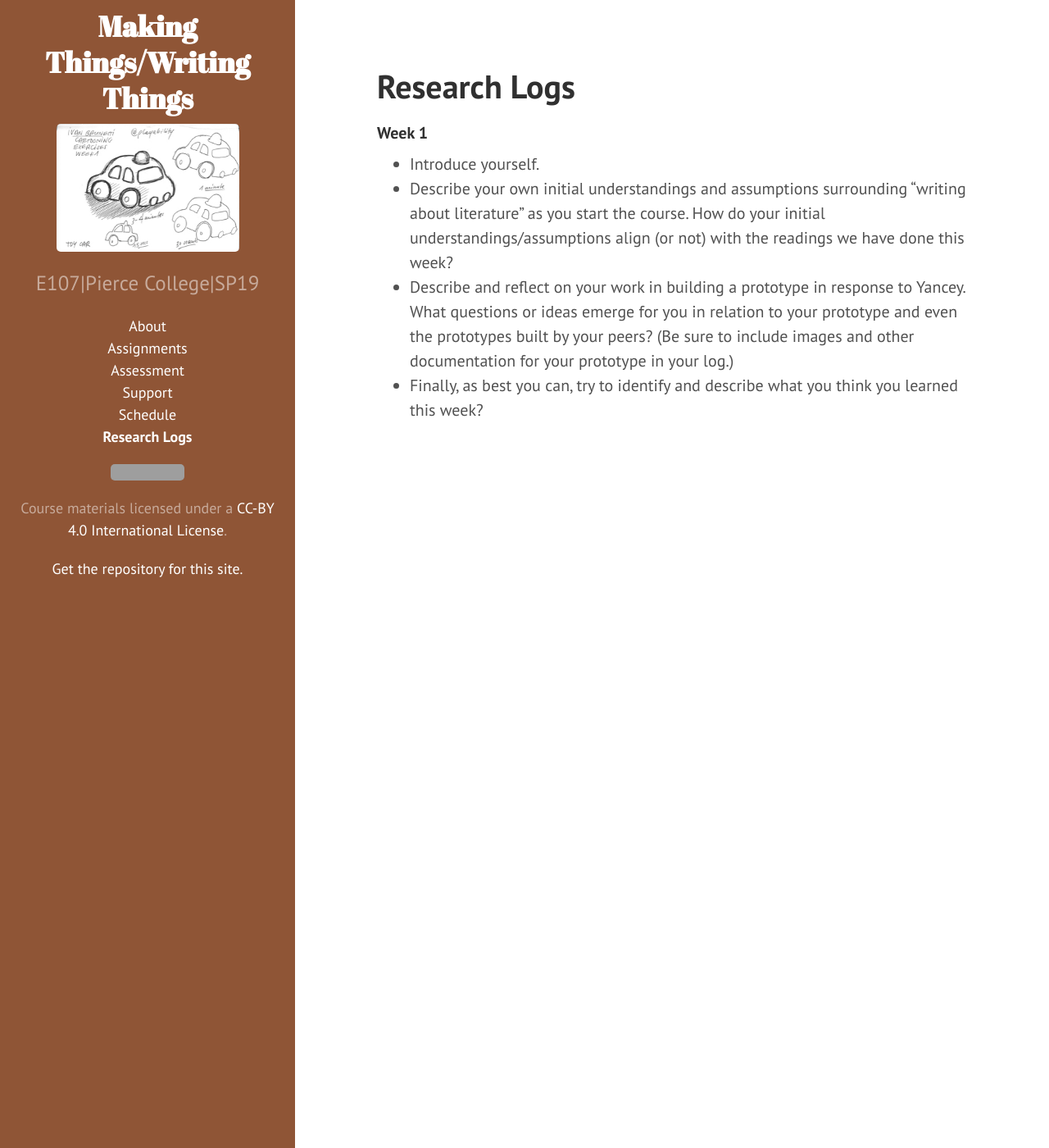
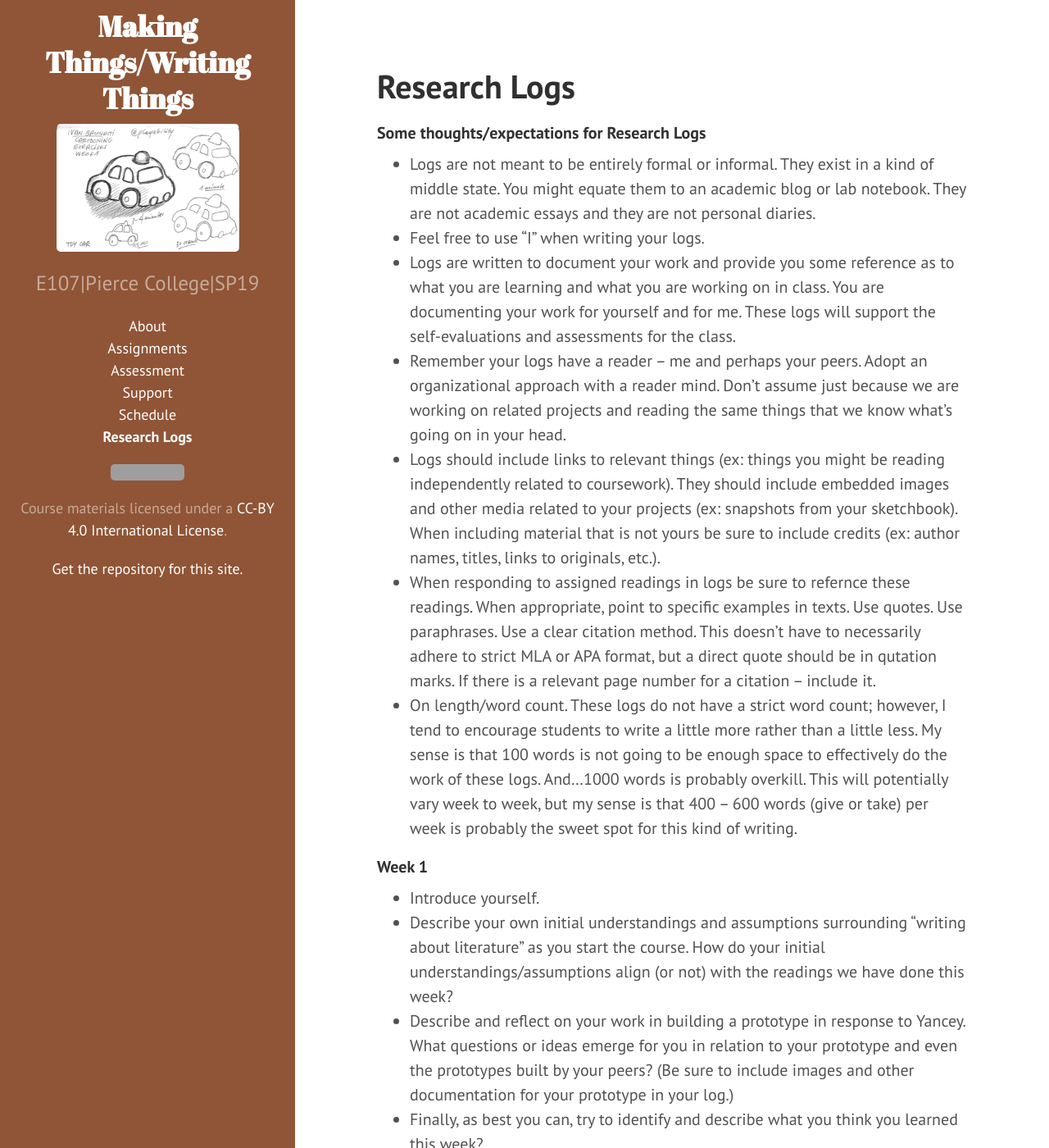
Before and after one commit to jloan/e107v2, a Jekyll site: the page built from 05logprompts.md, in a window 1280 px wide and 1400 px high. Shown: the whole window at 82% size. Built offline with Jekyll 4.4.1, drawn with Linux system fonts in a browser that asks for light colours; grey boxes are pictures that could not be loaded.

Commit message:
Update 05logprompts.md

```diff
--- a/05logprompts.md
+++ b/05logprompts.md
@@ -3,6 +3,16 @@ layout: page
 title: Research Logs
 permalink: /logs/
 ---
+
+#### Some thoughts/expectations for Research Logs
+
+* Logs are not meant to be entirely formal or informal. They exist in a kind of middle state. You might equate them to an academic blog or lab notebook. They are not academic essays and they are not personal diaries.
+* Feel free to use "I" when writing your logs.
+* Logs are written to document your work and provide you some reference as to what you are learning and what you are working on in class. You are documenting your work for yourself and for me. These logs will support the self-evaluations and assessments for the class.
+* Remember your logs have a reader -- me and perhaps your peers. Adopt an organizational approach with a reader mind. Don't assume just because we are working on related projects and reading the same things that we know what's going on in your head.
+* Logs should include links to relevant things (ex: things you might be reading independently related to coursework). They should include embedded images and other media related to your projects (ex: snapshots from your sketchbook). When including material that is not yours be sure to include credits (ex: author names, titles, links to originals, etc.).
+* When responding to assigned readings in logs be sure to refernce these readings. When appropriate, point to specific examples in texts. Use quotes. Use paraphrases. Use a clear citation method. This doesn't have to necessarily adhere to strict MLA or APA format, but a direct quote should be in qutation marks. If there is a relevant page number for a citation -- include it.
+* On length/word count. These logs do not have a strict word count; however, I tend to encourage students to write a little more rather than a little less. My sense is that 100 words is not going to be enough space to effectively do the work of these logs. And...1000 words is probably overkill. This will potentially vary week to week, but my sense is that 400 -- 600  words (give or take) per week is probably the sweet spot for this kind of writing.
 
 #### Week 1
 
```
